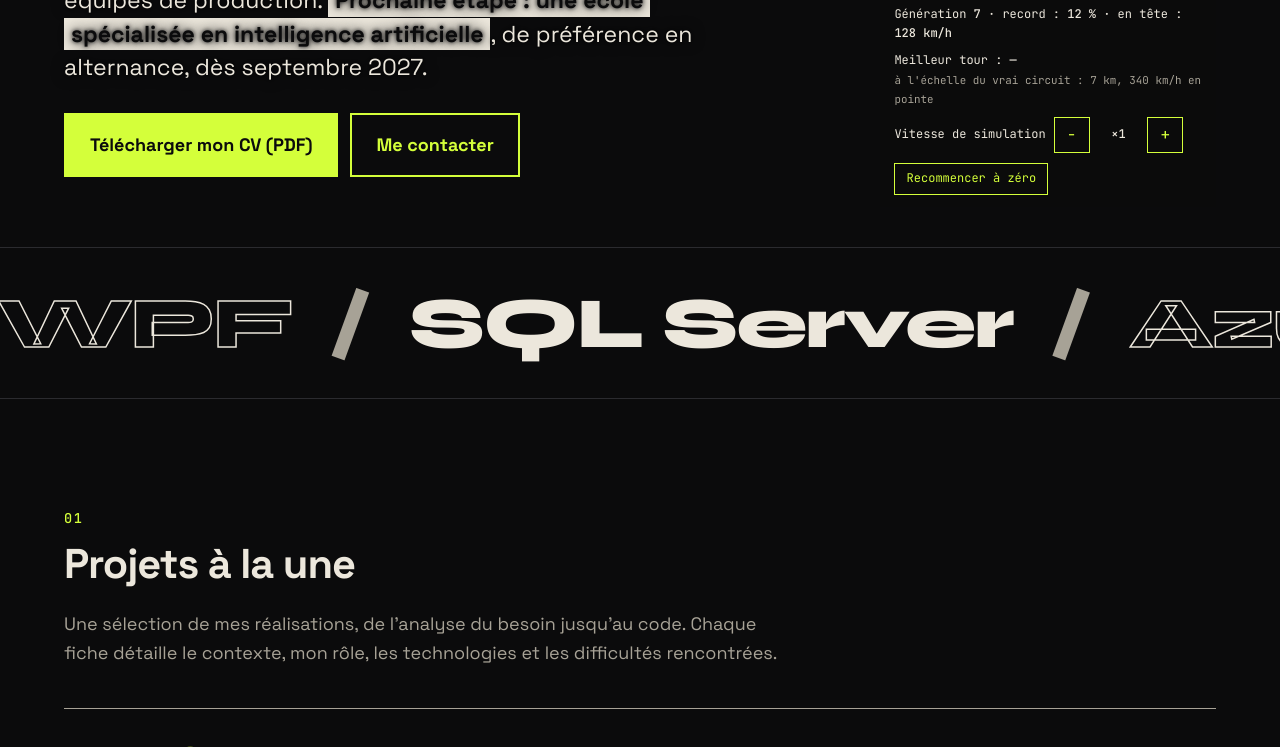
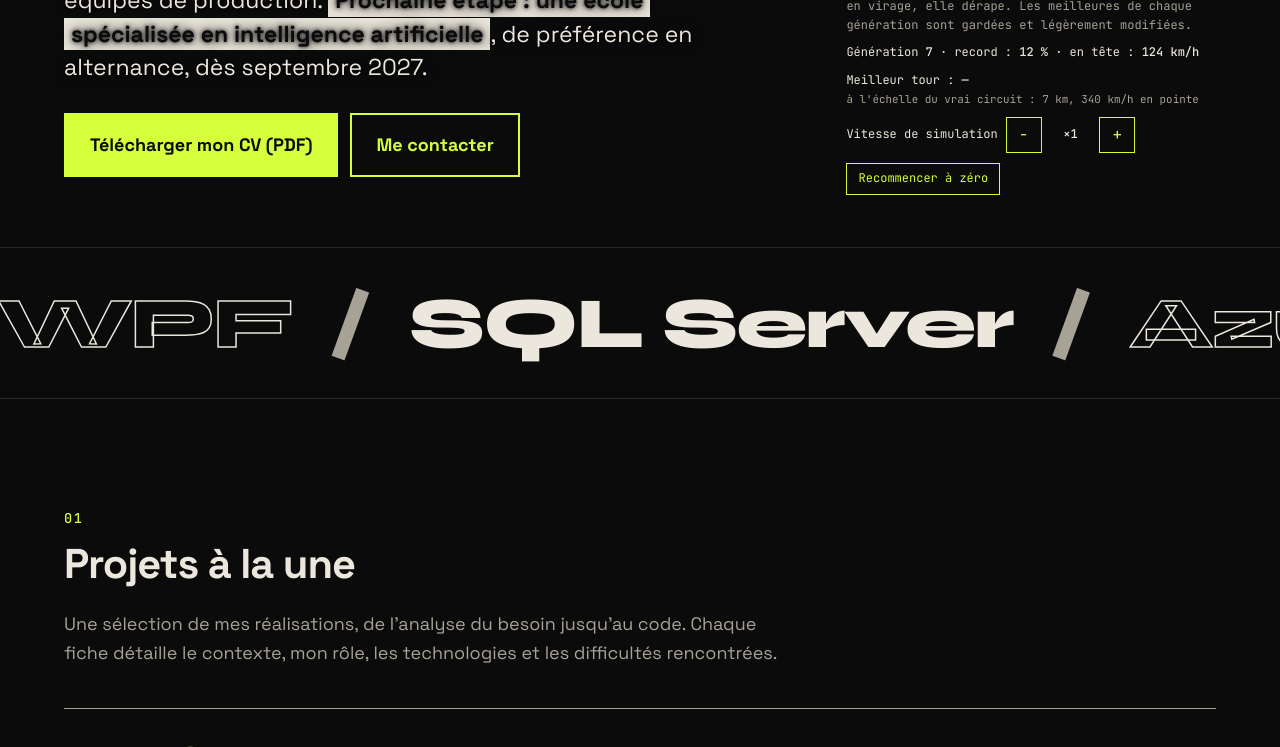
Before and after one commit to MathisLABBE/MathisLABBE.github.io, a plain HTML site: page index.html in a window 1280 px wide. Shown: the part 553-1300 px from the top of the page. Drawn offline with Linux system fonts and the light colour scheme; animation ran at ten frames a second.

Commit message:
Voitures : adhérence limitée et dérapage en virage, traces de pneus

```diff
--- a/css/style.css
+++ b/css/style.css
@@ -304,7 +304,7 @@ footer.site a { display: inline-block; padding: .4rem 0; }
   position: absolute;
   top: 5.5rem;
   right: var(--marge);
-  max-width: 21rem;
+  max-width: 24rem;
   margin: 0;
   font-family: var(--mono);
   font-size: .75rem;
@@ -325,6 +325,7 @@ footer.site a { display: inline-block; padding: .4rem 0; }
 .legende-reseau .pedale { margin-left: .4rem; padding: 0 .35rem; font-size: .68rem; text-transform: uppercase; letter-spacing: .06em; }
 .legende-reseau .pedale.frein { color: #fff; background: #d42a2a; }
 .legende-reseau .pedale.gaz { color: var(--noir); background: var(--acide); }
+.legende-reseau .pedale.derapage { color: var(--noir); background: #ff9f1c; }
 .legende-reseau .legende-jalon:empty { display: none; }
 .legende-reseau b { color: var(--os); font-weight: 500; }
 .legende-reseau button {
--- a/index.html
+++ b/index.html
@@ -55,7 +55,7 @@
       </div>
       <div class="legende-reseau">
         <p class="legende-titre">Des voitures qui apprennent à conduire</p>
-        <p>Sur le vrai tracé de Spa-Francorchamps, chaque voiture est pilotée par un petit <b>réseau de neurones</b> codé sans bibliothèque. Elle ne voit que les bords (traits verts) et sa vitesse, et choisit de tourner, d'accélérer ou de freiner. À chaque génération, les meilleures sont gardées et légèrement modifiées.</p>
+        <p>Sur le vrai tracé de Spa-Francorchamps, chaque voiture est pilotée par un petit <b>réseau de neurones</b> codé sans bibliothèque. Elle ne voit que les bords (traits verts) et sa vitesse. Trop vite en virage, elle dérape. Les meilleures de chaque génération sont gardées et légèrement modifiées.</p>
         <p class="legende-stats">Génération <b id="voitures-generation">1</b> · record : <b id="voitures-record">0 %</b> · en tête : <b id="voitures-vitesse">—</b> <span id="voitures-pedale" class="pedale"></span></p>
         <p class="legende-stats">Meilleur tour : <b id="voitures-tour">—</b><br><span class="legende-note">à l'échelle du vrai circuit : 7 km, 340 km/h en pointe</span></p>
         <p class="legende-jalon" id="voitures-jalon"></p>
--- a/js/voitures.js
+++ b/js/voitures.js
@@ -108,8 +108,9 @@
   var ANGLES_CAPTEURS = [-1.1, -0.5, 0, 0.5, 1.1];
   // Réglages : vitesses (en pixels par pas, pour un circuit de 700 px), volant, largeur de piste,
   // durée maximale d'une génération et progrès minimal exigé (sinon la voiture est arrêtée).
-  // L'adhérence limite le virage selon la vitesse : pour passer La Source ou le Bus Stop, il faut freiner avant.
-  var R = { vmin: 0.8, vmax: 3, accel: 0.035, frein: 0.11, frottement: 0.998, braquage: 0.1, adherence: 0.2,
+  // L'adhérence limite le virage selon la vitesse : trop vite, la voiture dérape. Pour passer La Source
+  // ou le Bus Stop, il faut freiner avant.
+  var R = { vmin: 0.8, vmax: 3, accel: 0.035, frein: 0.11, frottement: 0.998, frottementDerapage: 0.985, braquage: 0.1, adherence: 0.1,
             demi: 0.017, duree: 3600, progresMin: 0.02, patience: 100 };
   var PAS_PAR_SECONDE = 150;      // à l'écran : 150 pas de simulation par seconde, toujours
 
@@ -135,7 +136,7 @@
   Simulation.prototype.demarrer = function () {
     var p0 = this.circuit.pts[0], cap = Math.atan2(p0.dy, p0.dx), s = this.s;
     this.voitures = this.cerveaux.map(function (w) {
-      return { w: w, x: p0.x, y: p0.y, cap: cap, v: 1.2 * s, gaz: 0, frein: 0, indice: 0, tours: 0, toursMax: 0, progression: 0,
+      return { w: w, x: p0.x, y: p0.y, cap: cap, v: 1.2 * s, vx: Math.cos(cap) * 1.2 * s, vy: Math.sin(cap) * 1.2 * s, derapage: 0, gaz: 0, frein: 0, indice: 0, tours: 0, toursMax: 0, progression: 0,
                vivante: true, meilleurePrg: 0, repere: 0, depuisProgres: 0, debutTour: 0, fin: 0, score: 0, capteurs: [0, 0, 0, 0, 0] };
     });
     this.temps = 0;
@@ -171,13 +172,28 @@
       // doucement, apprennent d'abord à tourner, puis à accélérer dans les lignes droites et à freiner avant les virages
       v.gaz = sortie[1] > 0 ? sortie[1] : 0;
       v.frein = sortie[2] > 0 ? sortie[2] : 0;
-      v.v = v.v * R.frottement + (v.gaz * R.accel - v.frein * R.frein) * s;
-      v.v = Math.max(R.vmin * s, Math.min(R.vmax * s, v.v));
-      // Volant : plus on va vite, moins on peut tourner sans perdre l'adhérence
-      var virageMax = Math.min(R.braquage, R.adherence * s / v.v);
-      v.cap += Math.max(-virageMax, Math.min(virageMax, sortie[0] * R.braquage));
-      v.x += Math.cos(v.cap) * v.v;
-      v.y += Math.sin(v.cap) * v.v;
+      // Volant : la voiture pivote, mais sa vitesse garde d'abord son ancienne direction
+      v.cap += sortie[0] * R.braquage;
+      var hx = Math.cos(v.cap), hy = Math.sin(v.cap);
+      var avant = v.vx * hx + v.vy * hy;          // vitesse dans l'axe de la voiture
+      var cote = -v.vx * hy + v.vy * hx;          // vitesse de travers (glissade)
+      // Pédales : accélérer ou freiner dans l'axe de la voiture
+      avant = avant * R.frottement + (v.gaz * R.accel - v.frein * R.frein) * s;
+      avant = Math.max(R.vmin * s, Math.min(R.vmax * s, avant));
+      // Adhérence : les pneus annulent la glissade, mais seulement jusqu'à une certaine limite.
+      // Freiner en tournant use une partie de l'adhérence (cercle de frottement). Au-delà : dérapage.
+      var adherence = R.adherence * s * (1 - 0.5 * v.frein);
+      if (Math.abs(cote) <= adherence) { cote = 0; v.derapage = 0; }
+      else {
+        cote -= (cote > 0 ? 1 : -1) * adherence;
+        v.derapage = Math.abs(cote) / s;
+        avant *= R.frottementDerapage;              // les pneus qui glissent freinent la voiture
+      }
+      v.vx = hx * avant - hy * cote;
+      v.vy = hy * avant + hx * cote;
+      v.v = Math.sqrt(v.vx * v.vx + v.vy * v.vy);
+      v.x += v.vx;
+      v.y += v.vy;
 
       var l = localiser(c, v.x, v.y, v.indice);
       if (v.indice > N * 0.8 && l.indice < N * 0.2) {
@@ -266,7 +282,7 @@
   var boutonAccelerer = document.getElementById('voitures-accelerer');
   var infoMultiplicateur = document.getElementById('voitures-multiplicateur');
 
-  var largeur = 0, hauteur = 0, dpr = 1, sim = null, circuit = null, fond = null;
+  var largeur = 0, hauteur = 0, dpr = 1, sim = null, circuit = null, fond = null, fondCtx = null;
 
   function dimensionner() {
     var r = toile.getBoundingClientRect();
@@ -291,7 +307,7 @@
   function dessinerFond() {
     fond = document.createElement('canvas');
     fond.width = toile.width; fond.height = toile.height;
-    var f = fond.getContext('2d');
+    var f = fondCtx = fond.getContext('2d');
     f.setTransform(dpr, 0, 0, dpr, 0, 0);
     var pts = circuit.pts;
     function trace() {
@@ -310,6 +326,22 @@
     f.moveTo(p.x + nx * circuit.demi, p.y + ny * circuit.demi);
     f.lineTo(p.x - nx * circuit.demi, p.y - ny * circuit.demi);
     f.stroke();
+  }
+
+  // Traces de pneus : chaque voiture qui dérape marque la piste (effacées à chaque génération)
+  function marquerDerapages() {
+    var taille = Math.max(2.5, circuit.demi * 0.45), r = Math.max(0.8, taille * 0.3);
+    for (var i = 0; i < sim.voitures.length; i++) {
+      var v = sim.voitures[i];
+      if (!v.vivante || v.derapage < 0.05) continue;
+      var hx = Math.cos(v.cap), hy = Math.sin(v.cap);
+      fondCtx.fillStyle = 'rgba(205, 205, 215, ' + Math.min(0.35, 0.1 + v.derapage) + ')';
+      for (var cote = -1; cote <= 1; cote += 2) {
+        fondCtx.beginPath();
+        fondCtx.arc(v.x - hx * taille - hy * taille * 0.45 * cote, v.y - hy * taille + hx * taille * 0.45 * cote, r, 0, Math.PI * 2);
+        fondCtx.fill();
+      }
+    }
   }
 
   function dessinerVoiture(v, couleur, taille) {
@@ -379,9 +411,9 @@
   function majCompteur() {
     var m = sim.meneuse();
     if (infoVitesse) infoVitesse.textContent = m ? Math.round(m.v / (R.vmax * sim.s) * 340) + ' km/h' : '—';
-    var pedale = !m ? '' : m.frein > 0.2 ? 'frein' : m.gaz > 0.5 ? 'gaz' : '';
+    var pedale = !m ? '' : m.derapage > 0.05 ? 'derapage' : m.frein > 0.2 ? 'frein' : m.gaz > 0.5 ? 'gaz' : '';
     if (infoPedale && pedale !== dernierePedale) {
-      infoPedale.textContent = pedale === 'frein' ? 'Freinage' : pedale === 'gaz' ? 'Accélération' : '';
+      infoPedale.textContent = { derapage: 'Dérapage', frein: 'Freinage', gaz: 'Accélération' }[pedale] || '';
       infoPedale.className = 'pedale ' + pedale;
       dernierePedale = pedale;
     }
@@ -397,7 +429,8 @@
     precedent = maintenant;
     while (reserve >= 1) {
       reserve -= 1;
-      if (!sim.pas()) { sim.evoluer(); reserve = 0; }
+      if (!sim.pas()) { sim.evoluer(); reserve = 0; dessinerFond(); }
+      else marquerDerapages();
     }
     dessiner();
     if (maintenant - dernier > 120) { majTextes(); majCompteur(); dernier = maintenant; }
```
